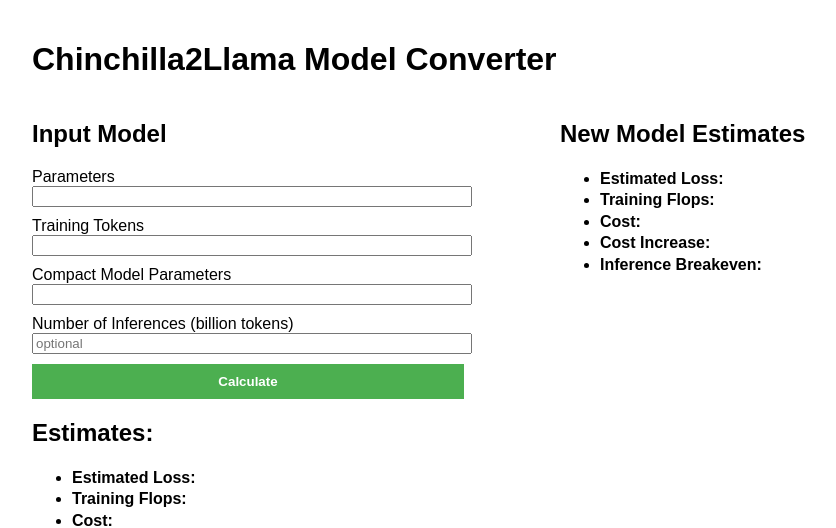
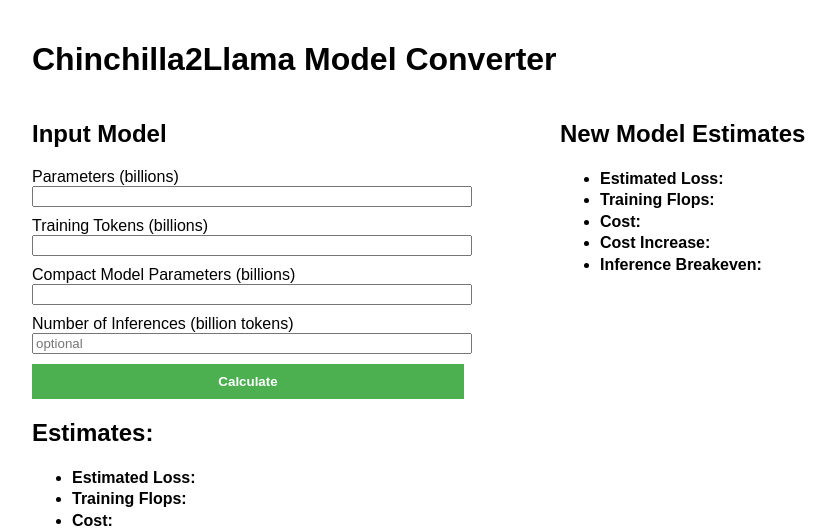
Before and after one commit to jwan584/model-calc, a Flask app: page / in a window 1280 px wide. Shown: the top 528 px of the page, without its empty margins (128-964 px from the left). Run offline with Flask 3, Linux system fonts and the light colour scheme.

Commit message:
billions

```diff
--- a/templates/index.html
+++ b/templates/index.html
@@ -12,11 +12,11 @@
     <div class="container">
         <div class="left">
             <h2>Input Model</h2>
-            <label for="parameters">Parameters</label>
+            <label for="parameters">Parameters (billions)</label>
             <input type="number" id="parameters">
-            <label for="trainingTokens">Training Tokens</label>
+            <label for="trainingTokens">Training Tokens (billions)</label>
             <input type="number" id="trainingTokens">
-            <label for="compactModelParameters">Compact Model Parameters</label>
+            <label for="compactModelParameters">Compact Model Parameters (billions)</label>
             <input type="number" id="compactModelParameters">
             <label for="inferences">Number of Inferences (billion tokens)</label>
             <input type="number" id="inferences" placeholder="optional">
```
Also changed, not shown: 1 other file.
